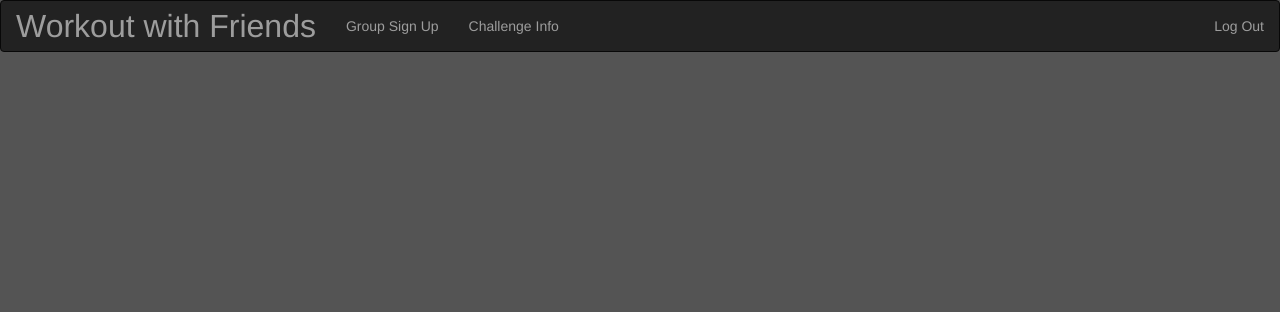
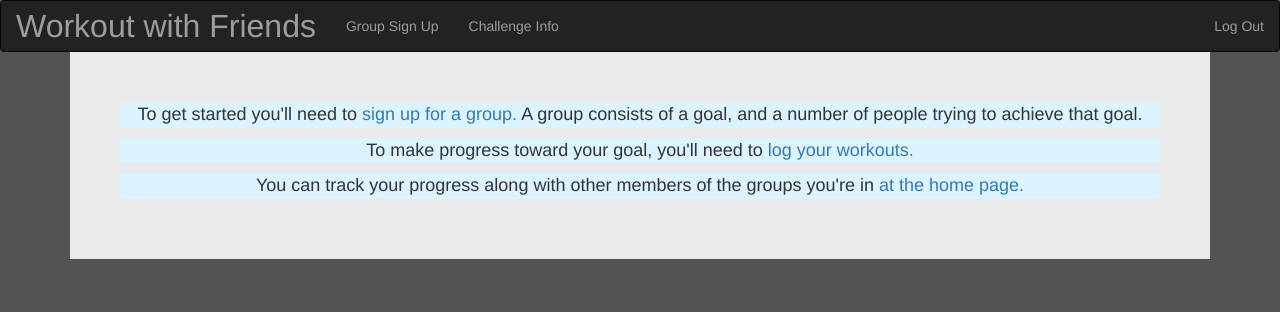
Before and after one commit to thorbo/workout-web, a Flask app: page /info in a window 1280 px wide. Shown: the top 312 px of the page. Run offline with Flask 2, Linux system fonts and the light colour scheme; a user stored in the database is signed in; some libraries are stand-ins or nearby versions.

Commit message:
Adds an info page along with some ugly styling

```diff
--- a/application.py
+++ b/application.py
@@ -208,8 +208,8 @@ def register():
 
 
 @app.route("/info", methods=["GET"])
-@login_required
 def info():
+    """Get Info"""
     return render_template("info.html")
 
 
--- a/static/styles.css
+++ b/static/styles.css
@@ -98,3 +98,17 @@ hr.rounded {
   border-radius: 5px;
   border-color: #4CAF50;
 }
+
+.note
+{
+    background-color: #dcf4ff;
+    font-size: large;
+    font: Arial, sans-serif, bold;
+}
+
+.note-background
+{
+    background-color: #eaeaea;
+    padding: 50px;
+
+}
--- a/templates/info.html
+++ b/templates/info.html
@@ -3,7 +3,17 @@
 {% block title %}
     Info
 {% endblock %}
-
 {% block main %}
+<div class="note-background">
+    <div class="note">
+        <p>To get started you'll need to <A HREF="signup">sign up for a group.</A> A group consists of a goal, and a number of people trying to achieve that goal.</p>
+    </div>
+    <div class="note">
+        <p>To make progress toward your goal, you'll need to <A HREF="log_workout">log your workouts.</A></p>
+    </div>
+    <div class="note">
+        <p>You can track your progress along with other members of the groups you're in <A HREF="/">at the home page.</A></p>
+    </div>
+</div>
 
 {% endblock %}
```
